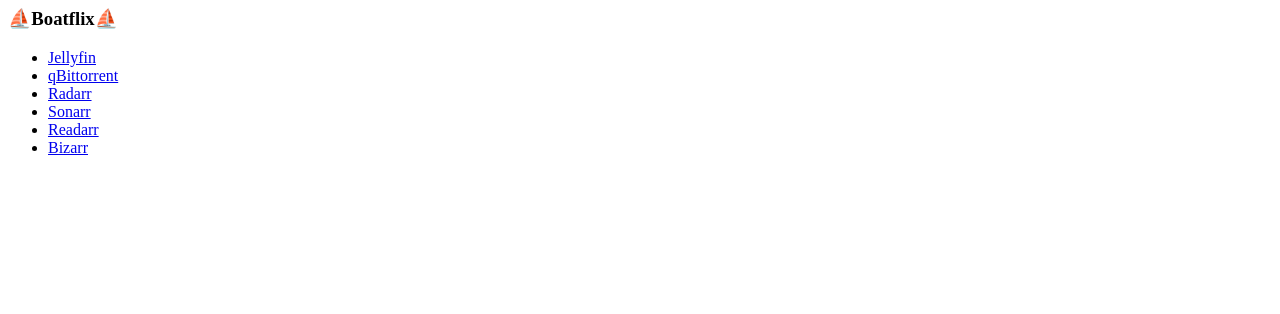
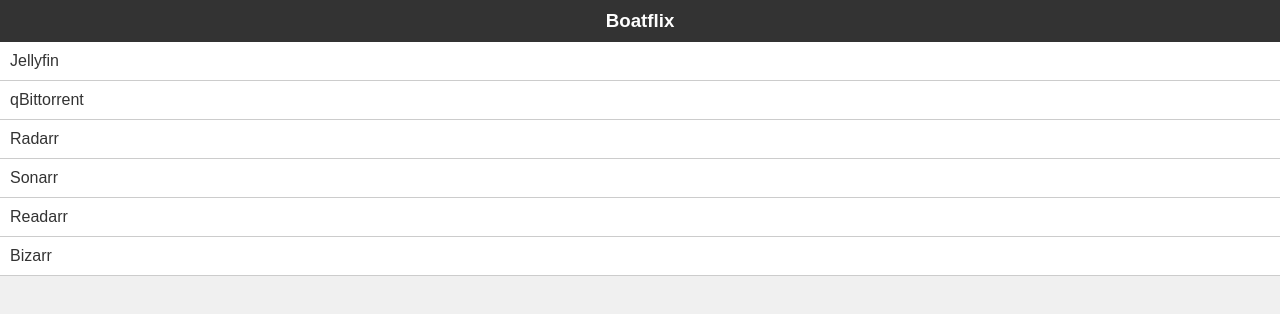
Before and after one commit to norton120/boatflix, a plain HTML site: page index.html in a window 1280 px wide. Drawn offline with Linux system fonts and the light colour scheme.

Commit message:
fix style

```diff
--- a/index.html
+++ b/index.html
@@ -1,4 +1,42 @@
-<h3>⛵Boatflix⛵</h3>
+<!DOCTYPE html>
+<html>
+    <head>
+        <title>Boatflix</title>
+        <style>
+            body {
+                font-family: Arial, sans-serif;
+                margin: 0;
+                padding: 0;
+                background-color: #f0f0f0;
+            }
+            h3 {
+                background-color: #333;
+                color: #fff;
+                margin: 0;
+                padding: 10px;
+                text-align: center;
+            }
+            ul {
+                list-style-type: none;
+                margin: 0;
+                padding: 0;
+            }
+            li {
+                background-color: #fff;
+                border-bottom: 1px solid #ccc;
+                padding: 10px;
+            }
+            li a {
+                color: #333;
+                text-decoration: none;
+            }
+            li a:hover {
+                color: #000;
+            }
+        </style>
+    </head>
+<body>
+<h3>Boatflix</h3>
 <ul>
     <li><a href="http://boatflix:8096">Jellyfin</a></li>
     <li><a href="http://boatflix:8081">qBittorrent</a></li>
@@ -7,3 +45,5 @@
     <li><a href="http://boatflix:8787">Readarr</a></li>
     <li><a href="http://boatflix:6767">Bizarr</a></li>
 </ul>
+</body>
+</html>
```
